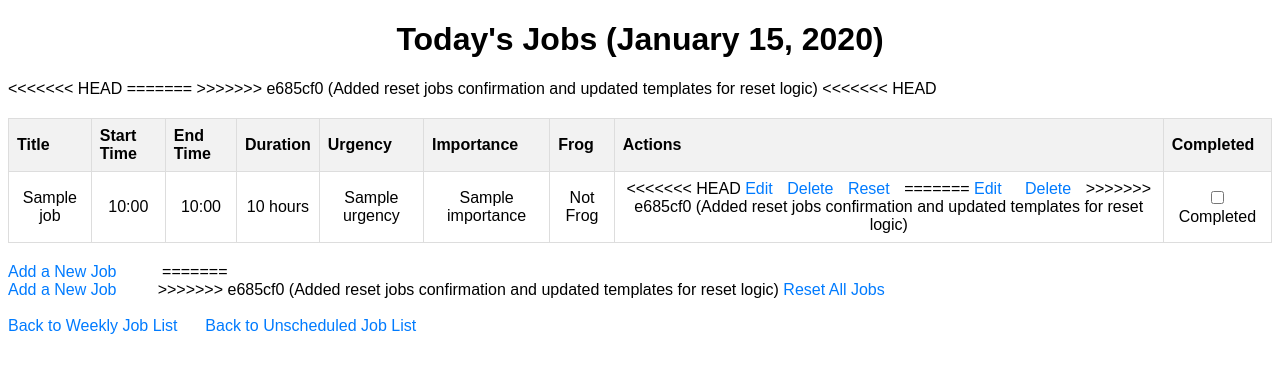
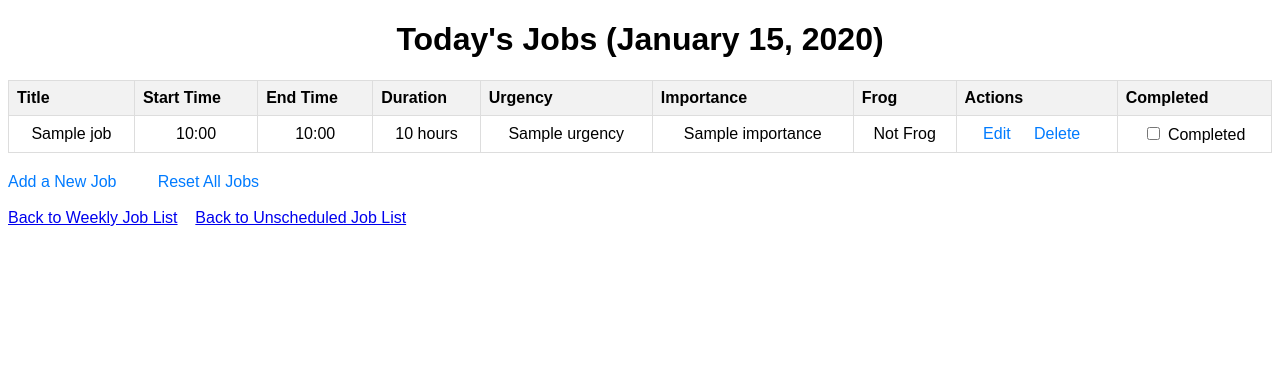
Before and after one commit to martaswoboda/myplanner, a Django app: template scheduler/templates/scheduler/today.html in a window 1280 px wide. Shown: the top 373 px of the page. Run offline with Django 5.2, Linux system fonts and the light colour scheme; the template is opened without the code that fills it: most values are stand-ins (such as "Sample title", 1, 10 or a date in 2020); data that the repository does not hold is empty; parts of the project's set-up code (start-up, migrations or seed data) failed here and were passed over.

Commit message:
Resolved merge conflicts and fixed NoReverseMatch issue

```diff
--- a/scheduler/templates/scheduler/today.html
+++ b/scheduler/templates/scheduler/today.html
@@ -20,10 +20,7 @@
                 <th>Importance</th>
                 <th>Frog</th>
                 <th>Actions</th>
-<<<<<<< HEAD
-=======
                 <th>Completed</th>
->>>>>>> e685cf0 (Added reset jobs confirmation and updated templates for reset logic)
             </tr>
         </thead>
         <tbody>
@@ -49,17 +46,8 @@
                 </td>
                 <td>
                     <div class="link-container">
-<<<<<<< HEAD
-                        <a href="{% url 'edit_job' job.id %}">Edit</a>
-                        <a href="{% url 'delete_job' job.id %}">Delete</a>
-                        <form method="POST" action="{% url 'reset_job' job.id %}" style="display: inline;">
-                            {% csrf_token %}
-                            <a href="#" onclick="this.closest('form').submit(); return false;">Reset</a>
-                        </form>
-=======
                         <a href="{% url 'edit_job' job.id %}">Edit</a>&nbsp;&nbsp;
                         <a href="{% url 'delete_job' job.id %}">Delete</a>
->>>>>>> e685cf0 (Added reset jobs confirmation and updated templates for reset logic)
                     </div>
                 </td>
                 <td>
@@ -72,24 +60,11 @@
             </tr>
             {% endfor %}
         </tbody>
-<<<<<<< HEAD
-
-
-
-    </table>
-
-    <div class="link-container">
-        <a href="{% url 'add_job' %}">Add a New Job</a>
-        &nbsp;&nbsp;&nbsp;&nbsp;&nbsp;&nbsp;
-        <form method="POST" action="{% url 'reset_jobs' %}" style="display: inline;">
-            {% csrf_token %}
-=======
     </table>
 
     <div class="link-container">
         <a href="{% url 'add_job' %}">Add a New Job</a>&nbsp;&nbsp;&nbsp;&nbsp;&nbsp;&nbsp;
         <form method="GET" action="{% url 'reset_jobs_confirm' %}" style="display: inline;">
->>>>>>> e685cf0 (Added reset jobs confirmation and updated templates for reset logic)
             <a href="#" onclick="this.closest('form').submit(); return false;">Reset All Jobs</a>
         </form>
     </div>
--- a/scheduler/urls.py
+++ b/scheduler/urls.py
@@ -12,10 +12,8 @@
     path('schedule-job/<int:job_id>/', views.schedule_single_job, name='schedule_single_job'),
     path('reset-job/<int:job_id>/', views.reset_job, name='reset_job'),
     path('reset-jobs/', views.reset_jobs, name='reset_jobs'),
-<<<<<<< HEAD
-=======
-    path('reset-jobs-confirm/', views.reset_jobs_confirm, name='reset_jobs_confirm'),
->>>>>>> e685cf0 (Added reset jobs confirmation and updated templates for reset logic)
     path('complete-job/<int:job_id>/', views.complete_job, name='complete_job'),
+    path('reset_jobs_confirm/', views.reset_jobs_confirm, name='reset_jobs_confirm'),
+
 
 ]
```
Also changed, not shown: scheduler/templates/scheduler/index.html (+0 -7 lines), scheduler/templates/scheduler/job_list.html (+0 -7 lines), scheduler/views.py (+0 -8 lines), 1 other file.
